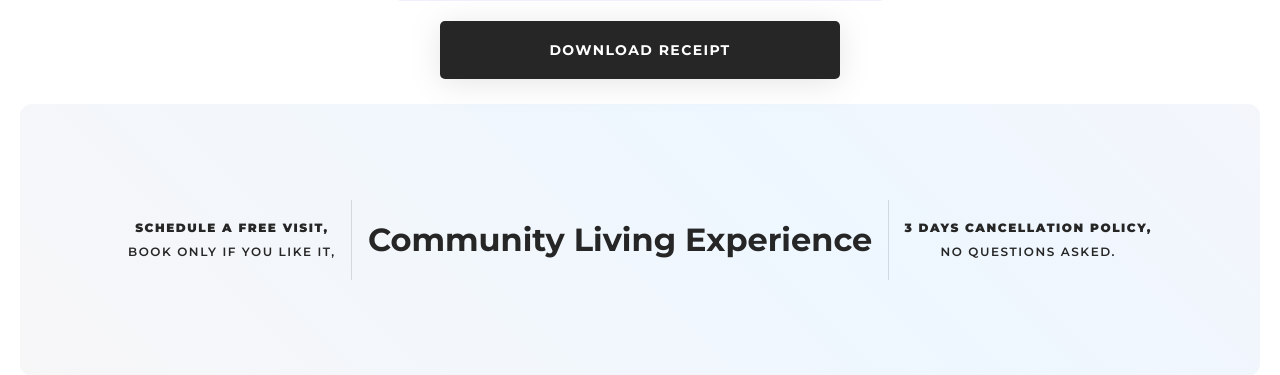
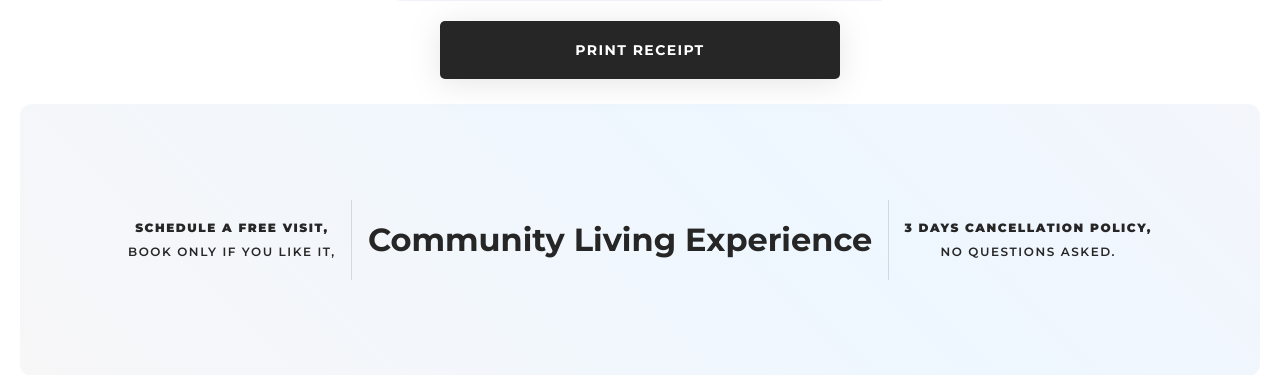
Before and after one commit to sahxp/Room-Booking-System, a Django app: template Project/app/templates/confirmation.html in a window 1280 px wide. Shown: the part 498-873 px from the top of the page. Run offline with Django 3.2, Linux system fonts and the light colour scheme; the template is opened without the code that fills it, so the values that code supplies are empty; some web fonts are replaced.

Commit message:
print receipt

```diff
--- a/Project/app/templates/confirmation.html
+++ b/Project/app/templates/confirmation.html
@@ -130,7 +130,7 @@
 </div>
 
 <div style="width: 100%; display: flex; justify-content: center; align-items: center;">
-<button class="button" style="width: 80%; max-width: 400px;" onclick="window.print();">Download Receipt</button></div>
+<button class="button" style="width: 80%; max-width: 400px;" onclick="window.print();">Print Receipt</button></div>
 <div id="shopify-section-guarantee" class="shopify-section">
     <div class="global-note">
         <div class="global-note__container gradient">
```
